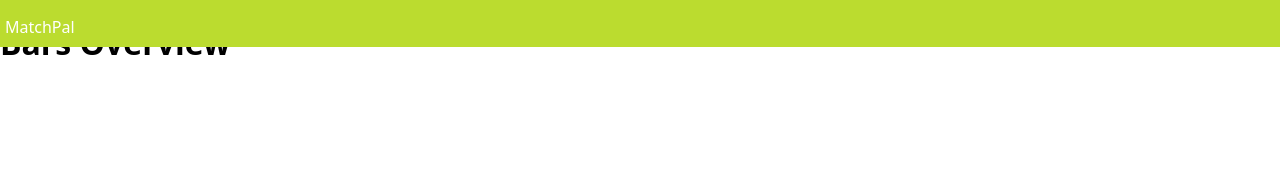
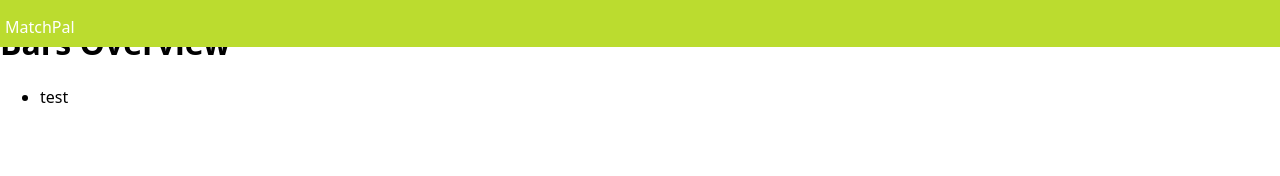
Before and after one commit to sebastianwel/MatchPal, a Next.js app: page /bars in a window 1280 px wide. Shown: the top 176 px of the page. Built offline with nearby package versions, Linux system fonts and the light colour scheme.

Commit message:
refactorting was necessary since I realised I need the same data at more pages, so I lifted it to _app.js and now handing down the data

```diff
--- /dev/null
+++ b/components/BarList/index.js
@@ -0,0 +1,16 @@
+import { bars } from "../../lib/mock-data/bars";
+
+import { teams } from "../../lib/mock-data/teams";
+import { barsInMatches } from "../../lib/mock-data/barsInMatches";
+
+
+export default function BarList({matches}){
+
+    console.log("test:",matches)
+
+    return(
+        <ul>
+            <li>test</li>
+        </ul>
+    )
+}
--- a/pages/_app.js
+++ b/pages/_app.js
@@ -1,14 +1,29 @@
 import GlobalStyle from "../styles";
 import Head from "next/head";
+import { matches } from "../lib/mock-data/matches";
+import { teams } from "../lib/mock-data/teams";
+import { bars } from "../lib/mock-data/bars";
+import { barsInMatches } from "../lib/mock-data/barsInMatches";
 
 export default function App({ Component, pageProps }) {
+
+  const matchesWithTeamNames = matches.map((match) => (
+      {...match,
+          homeTeam: {name: teams.find((team) => team.id === match.homeTeamId).name,
+          logoColor: teams.find((team) => team.id === match.homeTeamId).logoColor},
+          awayTeam:{name: teams.find((team) => team.id === match.awayTeamId).name,
+          logoColor: teams.find((team) => team.id === match.awayTeamId).logoColor}}
+  ))
+
+
+
   return (
     <>
       <GlobalStyle />
       <Head>
         <title>Capstone Project</title>
       </Head>
-      <Component {...pageProps} />
+      <Component {...pageProps} matches={matchesWithTeamNames} bars={bars} barsInMatches={barsInMatches} />
     </>
   );
 }
--- a/pages/bars/index.js
+++ b/pages/bars/index.js
@@ -1,24 +1,15 @@
-import { matches } from "../../lib/mock-data/matches";
-import { teams } from "../../lib/mock-data/teams";
 import AppHeader from "../../components/AppHeader/AppHeader";
 import AppFooter from "../../components/AppFooter/AppFooter";
+import BarList from "../../components/BarList";
 
 
-export default function Bars(){
-    const matchesWithTeamNames = matches.map((match) => (
-        {...match,
-            homeTeam: {name: teams.find((team) => team.id === match.homeTeamId).name,
-            logoColor: teams.find((team) => team.id === match.homeTeamId).logoColor},
-            awayTeam:{name: teams.find((team) => team.id === match.awayTeamId).name,
-            logoColor: teams.find((team) => team.id === match.awayTeamId).logoColor}}
-    ))
-
-
+export default function Bars({matches}){
 
     return(
         <>
         <AppHeader/>
         <h1>Bars Overview</h1>
+        <BarList matches={matches}/>
         <AppFooter/>
         </>
 )
--- a/pages/index.js
+++ b/pages/index.js
@@ -2,12 +2,12 @@ import MatchList from "../components/MatchList";
 import AppHeader from "../components/AppHeader/AppHeader";
 import AppFooter from "../components/AppFooter/AppFooter";
 
-export default function Home() {
+export default function Home({matches}) {
   return (
     <>
     <AppHeader/>
       <main>
-        <MatchList/>
+        <MatchList matches={matches}/>
       </main>
     <AppFooter/>
     </>
```
Also changed, not shown: components/MatchList/index.js (+2 -11 lines), pages/matches/[id].js (+2 -15 lines).
